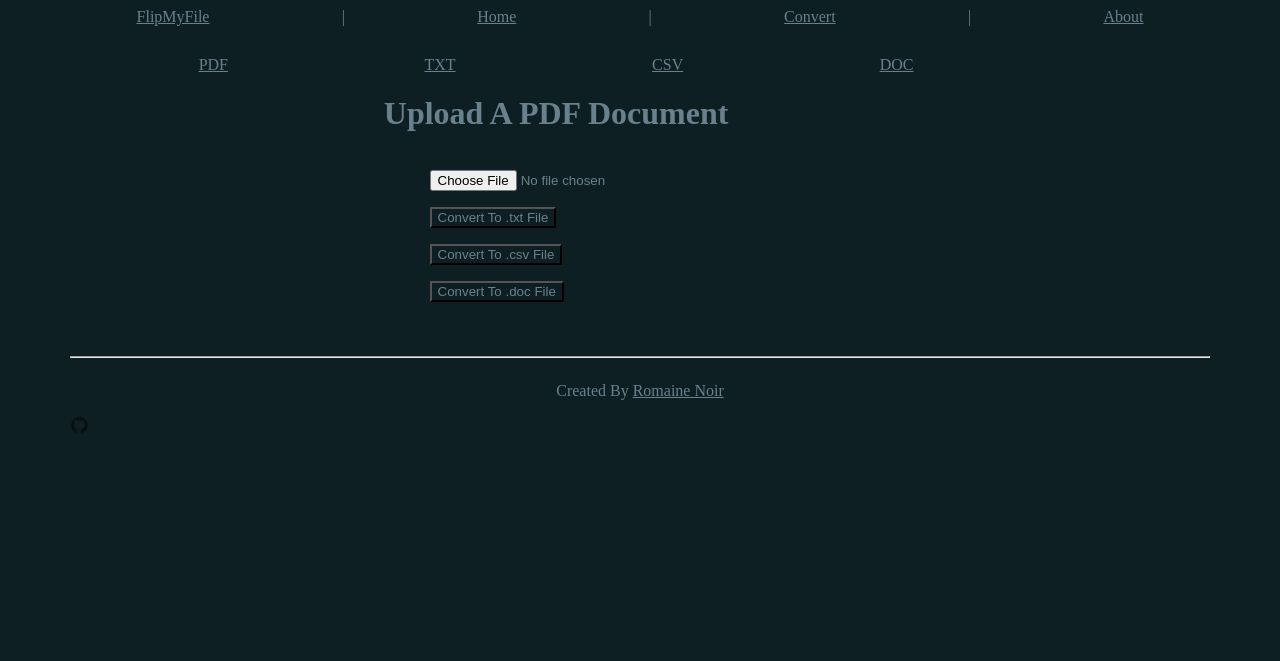
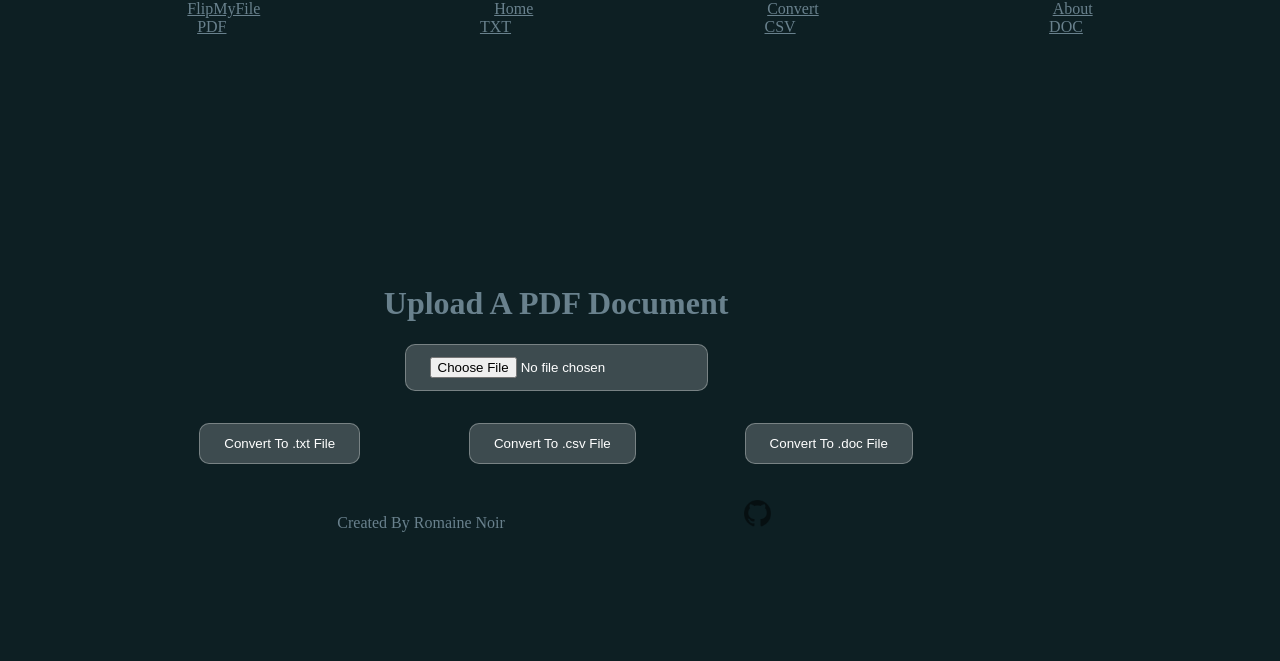
Before and after one commit to romainenoir/file-converter_flask, a Flask app: page /convert/PDF in a window 1280 px wide. Shown: the top 661 px of the page. Run offline with Flask 3, Linux system fonts and the light colour scheme; some libraries are stand-ins or nearby versions.

Commit message:
style changes

```diff
--- a/static/style.css
+++ b/static/style.css
@@ -1,7 +1,10 @@
 * {
     background-color: #0D1F23;
     color: #69818D;
+}
 
+hr {
+    opacity: 0;
 }
 
 .navbar, .convert-nav{
@@ -11,38 +14,50 @@
 
 .content{
     width: 89%;
-    margin-left: auto;
-    margin-right: auto;
+    margin: auto;
 }
 
-.jinja_block {
+.convert_block {
     width: 80%;
     padding: 30px;
     text-align: center;
-    justify-content: space-evenly;
+    justify-content: center;
+    padding-top: 20%;
+    padding-bottom: 10%;
 }
 
-form {
+.form_actions {
     display: flex;
-    justify-content: center;
+    justify-content: space-evenly;
+    gap: 10px;
 }
 
-form {
-    display: inline-block;
-    border: 24px, 16px;
-    text-align: justify;
+.form_button {
+    padding: 12px 24px;
+    background: rgba(255, 255, 255, 0.2);
+    border: 1px solid rgba(255, 255, 255, 0.3);
+    color: white;
+    border-radius: 10px;
 }
 
-footer {
-    display: flow-root;
+.footer {
+    display: flex;
+    justify-content: space-evenly;
     text-align: center;
 }
 
 #github_icon {
     display: block;
     margin-right: auto;
-    width: 20px;
+    width: 33px;
     opacity: 0.5;
+}
+
+#github_link {
+    width: auto;
+    height: 33px;
+    display: flex;
+    justify-content: center;
 }
 
 #github_icon:hover {
--- a/templates/base.html
+++ b/templates/base.html
@@ -12,22 +12,19 @@
     <body class="content">
         <div class="navbar">
             <a href="/">FlipMyFile</a>
-            |
             <a href="/">Home</a>
-            |
             <a href="/convert/PDF">Convert</a>
-            |
             <a href="/about">About</a>
         </div>
-        <div class="jinja_block">
-            {% block content %}
-            {% endblock %}
-        </div>
 
+        {% block content %}
+        {% endblock %}
     </body>
     <hr>
-    <footer class="footer">
-        <p id="credits">Created By <a href="https://github.com/romainenoir" id="github_link">Romaine Noir</a></p>
-        <a href="https://github.com/romainenoir"><img src="/static/images/Github-Logo-PNG-File-1.png" alt="Github Page" id="github_icon"></a>
+    <footer >
+        <div class="footer">
+            <p id="credits">Created By Romaine Noir</p>
+            <a href="https://github.com/romainenoir" id="github_link"><img src="/static/images/Github-Logo-PNG-File-1.png" alt="Github Page" id="github_icon"></a>
+        </div>
     </footer>
 </html>
--- a/templates/file.html
+++ b/templates/file.html
@@ -8,17 +8,19 @@
 {% endfor %}
 </div>
 
-
+<div class="convert_block">
     <h1>Upload A {{ file_type | upper() }} Document</h1>
 
     {% if file_type == "PDF" %}
     <form class="converter_form pdf_form" method="POST" enctype="multipart/form-data">
         {{pdf_converter.hidden_tag()}}
-    <p>{{pdf_converter.file_doc(class="file_field")}}</p>
+        <p>{{pdf_converter.file_doc(class="form_button")}}</p>
 
+        <div class="form_actions">
             <p>{{pdf_converter.convert_to_txt(class="form_button")}}</p>
             <p>{{pdf_converter.convert_to_csv(class="form_button")}}</p>
             <p>{{pdf_converter.convert_to_doc(class="form_button")}}</p>
+        </div>
     </form>
     {% endif %}
 
@@ -27,9 +29,11 @@
         {{txt_converter.hidden_tag()}}
         <p>{{txt_converter.file_doc(class="file_field")}}</p>
 
+        <div class="form_actions">
             <p>{{txt_converter.convert_to_pdf(class="form_button")}}</p>
             <p>{{txt_converter.convert_to_csv(class="form_button")}}</p>
             <p>{{txt_converter.convert_to_doc(class="form_button")}}</p>
+        </div>
     </form>
     {% endif %}
 
@@ -38,9 +42,12 @@
         {{doc_converter.hidden_tag()}}
         <p>{{doc_converter.file_doc(class="file_field")}}</p>
 
+        <div class="form_actions">
             <p>{{doc_converter.convert_to_pdf(class="form_button")}}</p>
             <p>{{doc_converter.convert_to_txt(class="form_button")}}</p>
             <p>{{doc_converter.convert_to_csv(class="form_button")}}</p>
+        </div>
+
     </form>
     {% endif %}
 
@@ -49,10 +56,13 @@
         {{csv_converter.hidden_tag()}}
         <p>{{csv_converter.file_doc(class="file_field")}}</p>
 
+        <div class="form_actions">
             <p>{{csv_converter.convert_to_txt(class="form_button")}}</p>
             <p>{{csv_converter.convert_to_doc(class="form_button")}}</p>
             <p>{{csv_converter.convert_to_pdf(class="form_button")}}</p>
+        </div>
     </form>
+</div>
 {% endif %}
 
 {% endblock %}
```
Lines whose indentation alone changed are shown as unchanged.
